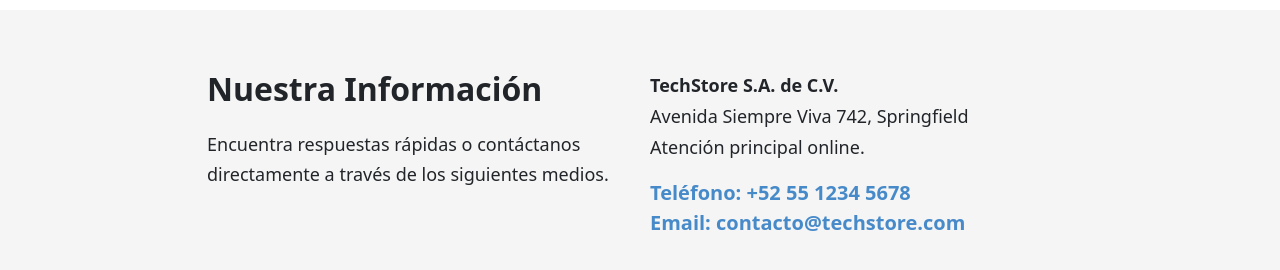
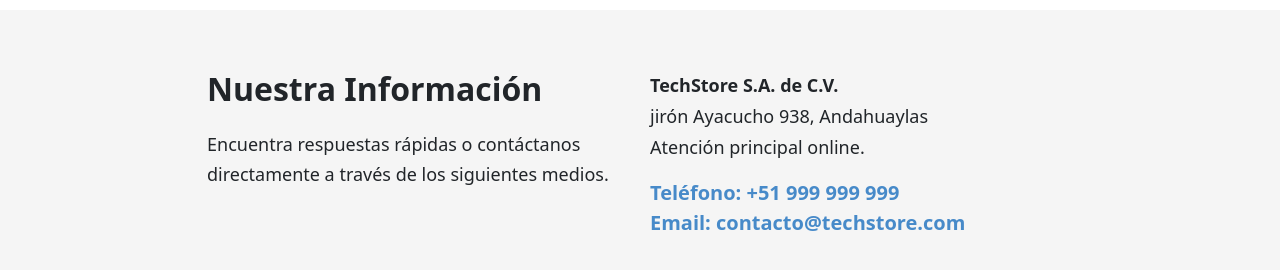
Before and after one commit to diego-reynaga/tienda, an Angular app: page /contacto in a window 1280 px wide. Shown: the part 1155-1425 px from the top of the page. Built offline with nearby package versions, Linux system fonts and the light colour scheme.

Commit message:
pequeños cambios

```diff
--- a/src/app/contacto/contacto.component.html
+++ b/src/app/contacto/contacto.component.html
@@ -96,8 +96,8 @@
       <p>Encuentra respuestas rápidas o contáctanos directamente a través de los siguientes medios.</p>
     </div>
     <div class="column">
-      <p><strong>TechStore S.A. de C.V.</strong><br>Avenida Siempre Viva 742, Springfield<br>Atención principal online.</p>
-      <div class="highlight">Teléfono: +52 55 1234 5678<br>Email: contacto&#64;techstore.com</div>
+      <p><strong>TechStore S.A. de C.V.</strong><br>jirón Ayacucho 938, Andahuaylas<br>Atención principal online.</p>
+      <div class="highlight">Teléfono: +51 999 999 999<br>Email: contacto&#64;techstore.com</div>
     </div>
   </div>
 </section>
--- a/src/app/inicio/footer-inicio/footer-inicio.component.html
+++ b/src/app/inicio/footer-inicio/footer-inicio.component.html
@@ -71,7 +71,7 @@
         <!-- Columna -->
         <div class="col-md-4 col-lg-3 col-xl-3 mx-auto mb-md-0 mb-4">
           <h6 class="text-uppercase fw-bold mb-4">Contacto</h6>
-          <p><i class="bi bi-house-door me-3"></i> Ciudad de México, México</p>
+          <p><i class="bi bi-house-door me-3"></i> Andahuaylas, Apurimac</p>
           <p><i class="bi bi-envelope me-3"></i> contactotecnologia.com</p>
           <p><i class="bi bi-telephone me-3"></i> +52 55 1234 5678</p>
           <p><i class="bi bi-printer me-3"></i> +52 55 8765 4321</p>
```
